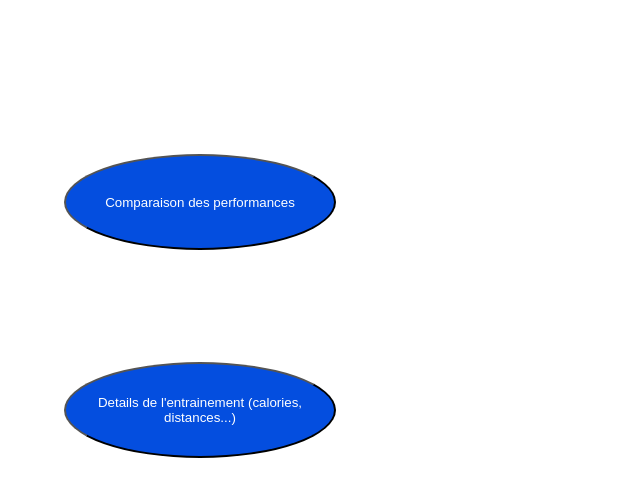
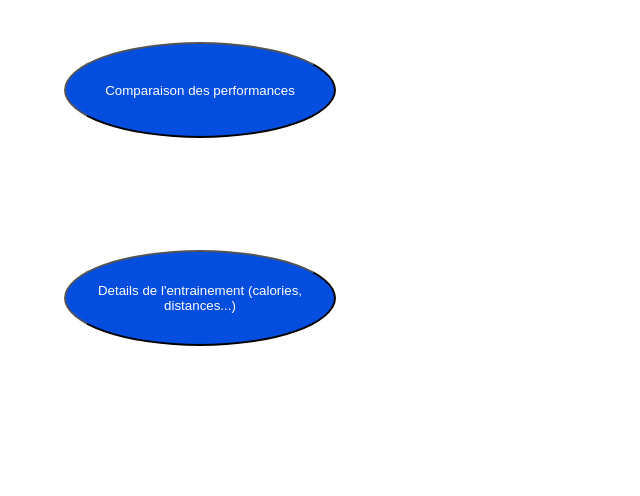
Before and after one commit to rabia0000/app, a plain HTML site: page historique.html in a window 1280 px wide. Shown: the part 294-790 px from the top of the page, without its empty margins (0-640 px from the left). Drawn offline with Linux system fonts and the light colour scheme.

```diff
--- a/historique.css
+++ b/historique.css
@@ -56,8 +56,8 @@
 }
 
 .boutons{
-    height: 34rem;
-    border-top: 3rem;
+    height: 20rem;
+
 
 
     display: flex;
```
